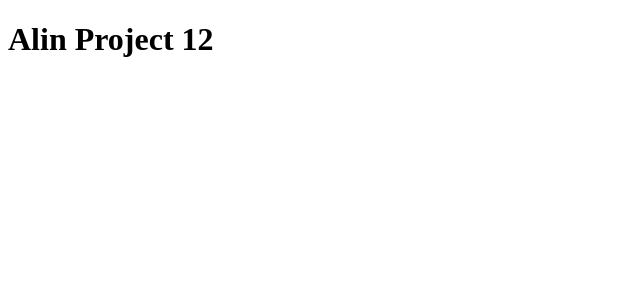
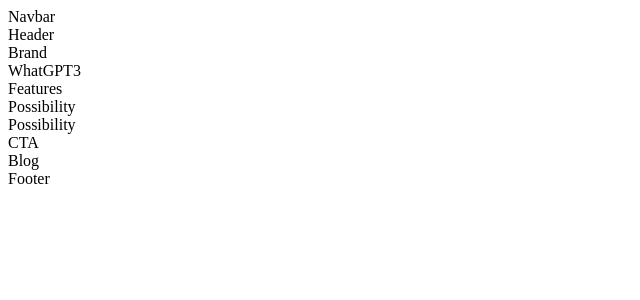
Before and after one commit to rusualin0031/project-alin-GPT3-OpenAI, a React (Create React App) app: page / in a window 1280 px wide. Shown: the top 300 px of the page, without its empty margins (0-640 px from the left). Built offline with nearby package versions, Linux system fonts and the light colour scheme.

Commit message:
Import File in App.js

```diff
--- a/src/App.js
+++ b/src/App.js
@@ -1,9 +1,23 @@
 import React from 'react';
+
+import { Footer, Blog, Possibility, Features, WhatGPT3, Header } from './containers';
+import { CTA, Brand, Navbar } from './components';
 
 const App = () => {
   return (
-    <div>
-      <h1>Alin Project 12</h1>
+    <div className='App'>
+      <div className='gradient__bg'>
+        <Navbar />
+        <Header />
+      </div>
+      <Brand />
+      <WhatGPT3 />
+      <Features />
+      <Possibility />
+      <Possibility />
+      <CTA />
+      <Blog />
+      <Footer />
     </div>
   )
 }
```
